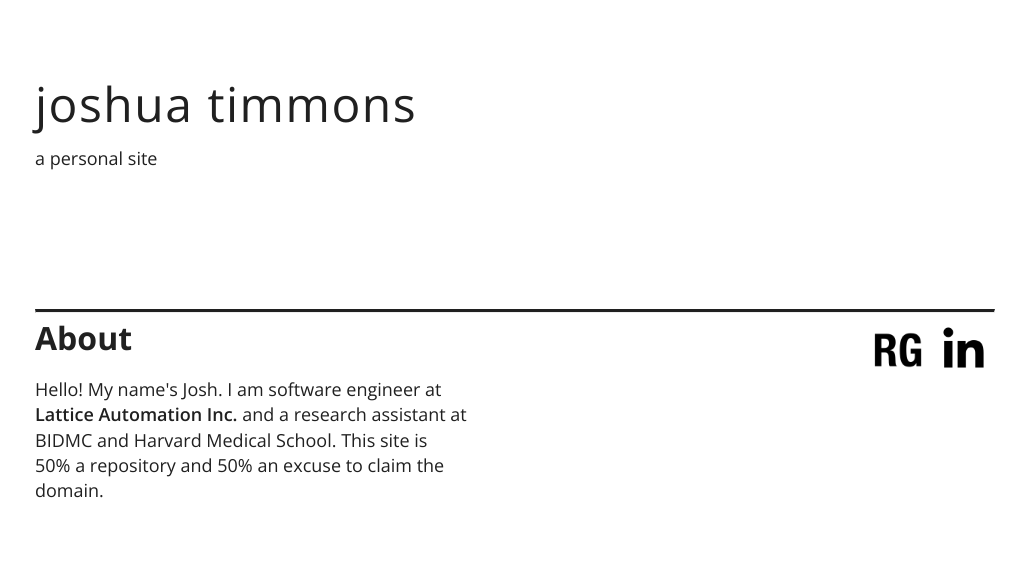
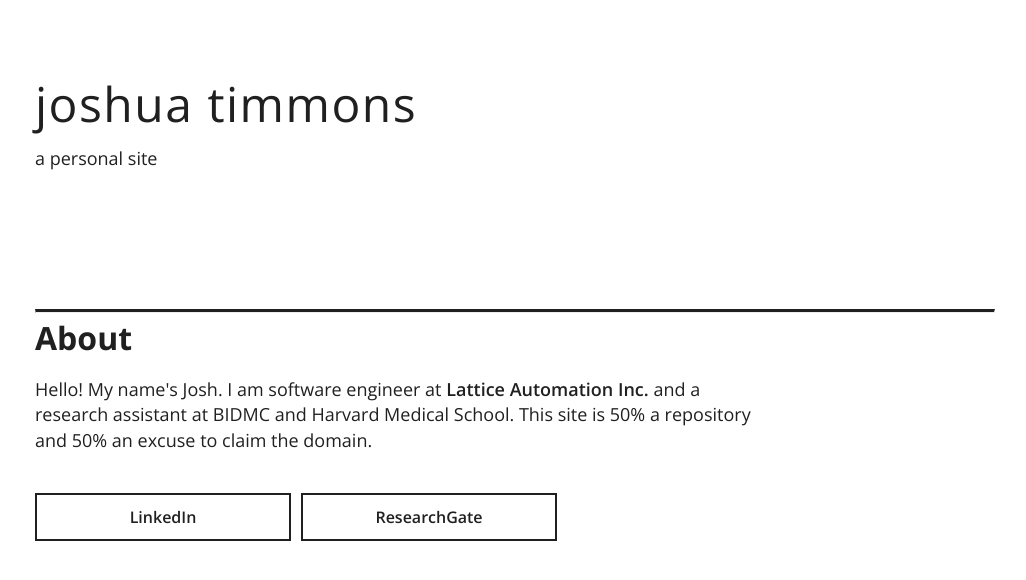
Before and after one commit to jjti/personal-site, a React (Create React App) app: page / in a window 1280 px wide. Shown: the top 580 px of the page, without its empty margins (125-1151 px from the left). Built offline with nearby package versions, Linux system fonts and the light colour scheme.

Commit message:
+/- finished about buttons

```diff
--- a/src/App.css
+++ b/src/App.css
@@ -10,28 +10,57 @@
 	font-size: 18px;
 }
 
-.two-column-section {
-  display: flex;
-  flex-wrap: wrap;
-  justify-content: space-between;
-}
-
-.one-column {
-  width: 45%;
+.about {
+	width: 75%;
 }
 
 .social-button {
-  max-width: 3rem;
-  float: right;
+	width: 20%;
+	text-align: center;
 	padding: 10px;
+	background-color: #fff;
+	border: 2px solid #202020;
+	color: #202020;
+	font-weight: 600;
+	line-height: 1;
+	padding: 14px 30px;
+	text-decoration: none;
+	-webkit-transition: background-color 0.1s, color 0.1s;
+	transition: background-color 0.1s, color 0.1s;
+	margin: 10px 0;
+	display: inline-block;
+	outline: none;
+}
+
+#linkedin:hover {
+	background-color: #0077b5;
+	color: white;
+	cursor: pointer;
+	border-color: #0077b5;
+}
+
+#researchgate {
+	margin-left: 10px;
+}
+
+#researchgate:hover {
+	background-color: #0cb;
+	color: white;
+	cursor: pointer;
+	border-color: #0cb;
 }
 
 @media (max-width: 640px) {
-  .two-column-section {
+	.about {
+		width: 100%;
+	}
+
+	.social-button {
+		width: 80%;
 		display: block;
 	}
 
-  .one-column {
-    width: 100%;
+	#researchgate {
+		margin-left: 0;
 	}
 }
--- a/src/App.js
+++ b/src/App.js
@@ -1,7 +1,5 @@
-import React, { Component } from 'react';
-import rg from './rg.png';
-import li from './linkedin.png';
-import './App.css';
+import React, { Component } from "react";
+import "./App.css";
 
 class App extends Component {
 	render() {
@@ -12,24 +10,27 @@ class App extends Component {
 					<p className="SubHeader">a personal site</p>
 				</section>
 				<hr />
-        <section className="two-column-section">
-          <div className="one-column">
+				<footer>
+					<div className="about">
 						<h2>About</h2>
-            <p>Hello! My name's Josh. I am software engineer at
-            <a href="http://latticeautomation.com/"> Lattice Automation Inc. </a>
-            and a research assistant at
-            BIDMC and Harvard Medical School. This site is 50% a repository
-            and 50% an excuse to claim the domain.</p>
+						<p>
+							Hello! My name's Josh. I am software engineer at
+							<a href="http://latticeautomation.com/">
+								{" "}
+								Lattice Automation Inc.{" "}
+							</a>
+							and a research assistant at BIDMC and Harvard
+							Medical School. This site is 50% a repository and
+							50% an excuse to claim the domain.
+						</p>
 					</div>
-          <div className="one-column" style={{ selfAlign: "right" }}>
-            <a href="https://www.linkedin.com/in/joshua-timmons-1172a961/">
-              <img src={li} alt="LinkedIn" className="social-button" style={{ maxWidth: "2.67em" }}/>
+					<a href="https://www.linkedin.com/in/joshua-timmons-1172a961/" id="linkedin" className="social-button">
+						LinkedIn
 					</a>
-            <a href="https://www.researchgate.net/profile/Joshua_Timmons">
-              <img src={rg} alt="ResearchGate" className="social-button" />
+					<a href="https://www.researchgate.net/profile/Joshua_Timmons" id="researchgate" className="social-button">
+						ResearchGate
 					</a>
-          </div>
-        </section>
+				</footer>
 			</div>
 		);
 	}
--- a/src/index.css
+++ b/src/index.css
@@ -35,9 +35,18 @@ h2 {
     margin-top: 0px;
 }
 
-p {
+p, button {
 	font-size: 18px;
     font-weight: 300;
     line-height: 1.4;
     margin-bottom: 30px;
 }
+
+a.button {
+    -webkit-appearance: button;
+    -moz-appearance: button;
+    appearance: button;
+
+    text-decoration: none;
+    color: initial;
+}
```
Also changed, not shown: 1 other file (tests, documents, lock files or other folders). Lines whose indentation alone changed are shown as unchanged.
